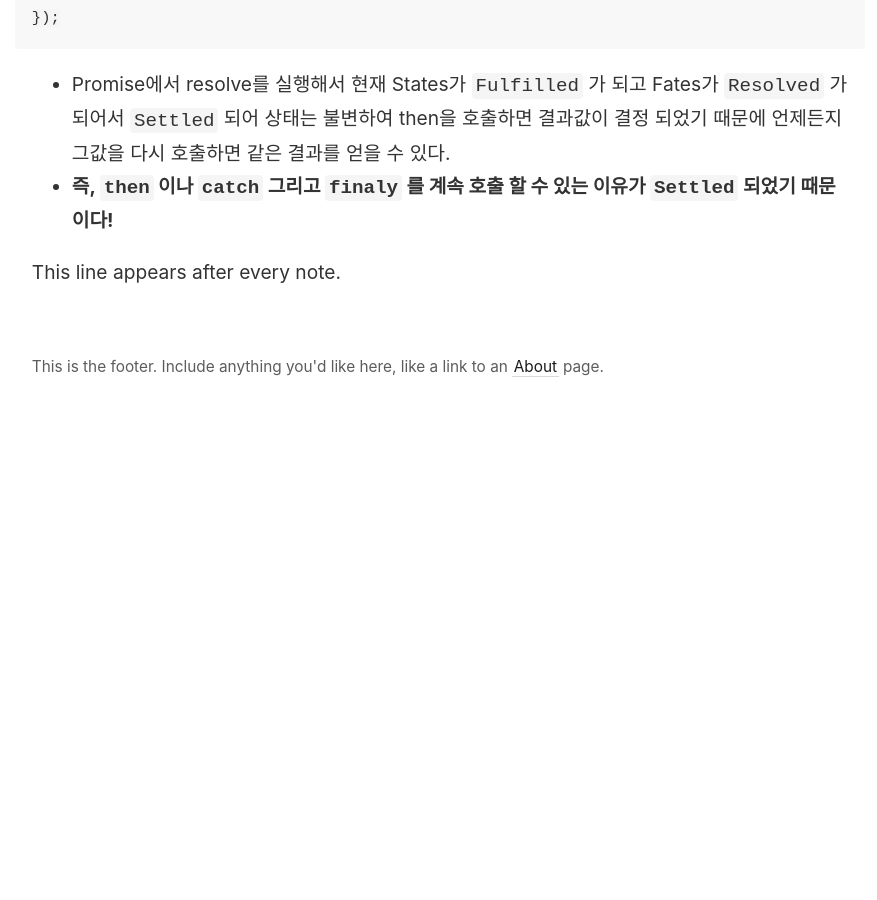
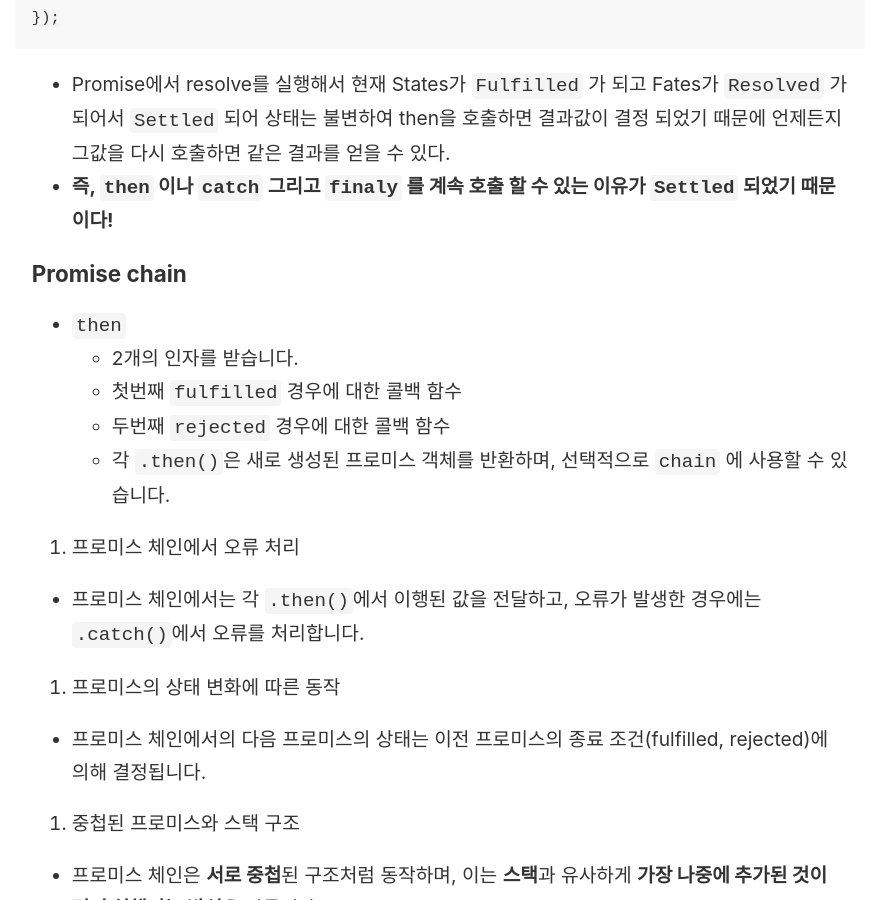
Before and after one commit to yanggwangseong/Article, a Jekyll site: the page built from _notes/nodejs/Mobile.md, in a window 1280 px wide and 900 px high, scrolled down 2722 px. Shown: the whole window, without its empty margins (45-922 px from the left). Built offline with Jekyll 4.4.1, drawn with Linux system fonts in a browser that asks for light colours; before the commit the page ends 3169 px from its top, so only the background shows below that; some of the changed text lies outside the part shown.

```diff
--- a/_notes/nodejs/Mobile.md
+++ b/_notes/nodejs/Mobile.md
@@ -73,3 +73,29 @@
 
 - Promise에서 resolve를 실행해서 현재 States가 `Fulfilled` 가 되고 Fates가 `Resolved` 가 되어서 `Settled` 되어 상태는 불변하여 then을 호출하면 결과값이 결정 되었기 때문에 언제든지 그값을 다시 호출하면 같은 결과를 얻을 수 있다.
 - **즉, `then` 이나 `catch` 그리고 `finaly` 를 계속 호출 할 수 있는 이유가 `Settled` 되었기 때문이다!**
+
+### Promise chain
+
+- `then`
+	- 2개의 인자를 받습니다.
+	- 첫번째 `fulfilled` 경우에 대한 콜백 함수
+	- 두번째 `rejected` 경우에 대한 콜백 함수
+	- 각 `.then()`은 새로 생성된 프로미스 객체를 반환하며, 선택적으로 `chain` 에 사용할 수 있습니다.
+
+1. 프로미스 체인에서 오류 처리
+
+- 프로미스 체인에서는 각 `.then()`에서 이행된 값을 전달하고, 오류가 발생한 경우에는 `.catch()`에서 오류를 처리합니다.
+
+2. 프로미스의 상태 변화에 따른 동작
+
+- 프로미스 체인에서의 다음 프로미스의 상태는 이전 프로미스의 종료 조건(fulfilled, rejected)에 의해 결정됩니다.
+
+3. 중첩된 프로미스와 스택 구조
+
+- 프로미스 체인은 **서로 중첩**된 구조처럼 동작하며, 이는 **스택**과 유사하게 **가장 나중에 추가된 것이 먼저 실행되는 방식**을 따릅니다.
+
+- 예를 들어 `(promise D, (promise C, (promise B, (promise A) ) ) )`와 같이 **안쪽에서 바깥쪽으로** 중첩된 구조로 볼 수 있습니다.
+
+4. 이미 "Settled"된 프로미스
+
+- 이미 **Settled된 프로미스**에 대해 `.then()`을 호출하면, 첫 번째 **비동기 기회**에 해당 핸들러가 실행됩니다. 이는 마치 `setTimeout(action, 0)`와 유사합니다. 즉, **비동기 큐에 추가되어** 실행된다는 의미입니다.
```
Also changed, not shown: _notes/nodejs/Promise.md (+0 -2 lines).
